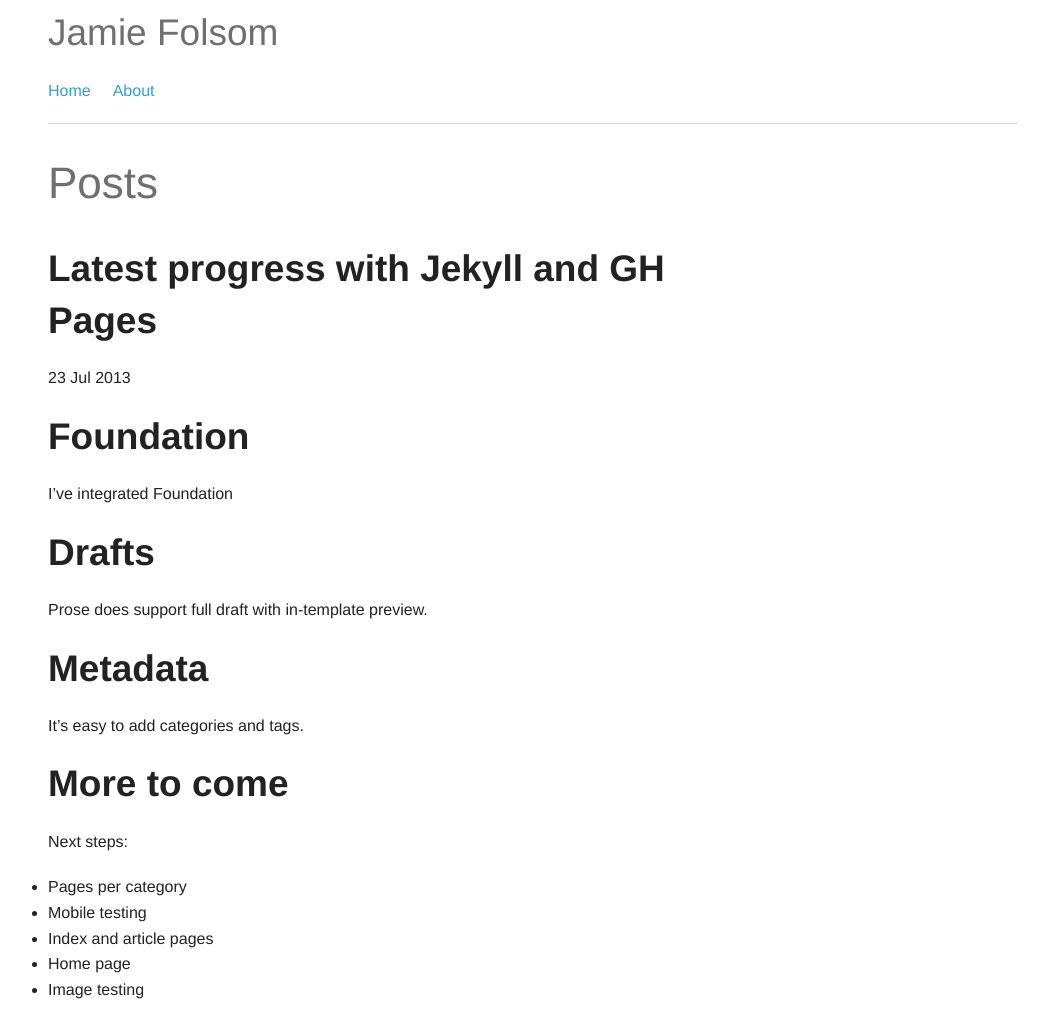
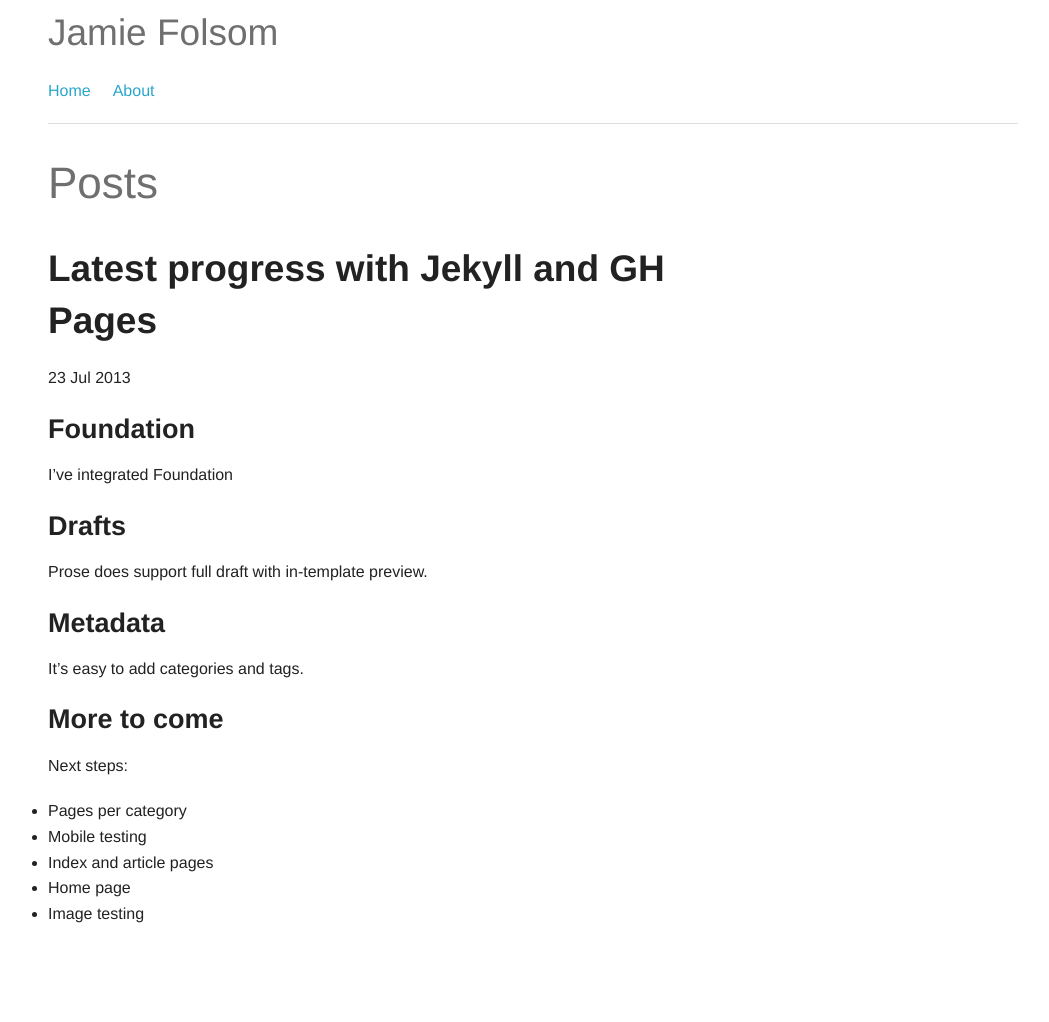
Before and after one commit to edrex/jamiefolsom.github.io, a Jekyll site: the page built from _posts/2013-07-23-latest-progress-with-jekyll-and-gh-pages.md, in a window 1280 px wide. Shown: the whole page, without its empty margins (107-1156 px from the left). Built offline with Jekyll 4.4.1, drawn with Linux system fonts in a browser that asks for light colours; Markdown is read by kramdown in place of the engine named in the settings; after the commit the page ends 946 px from its top, so only the background shows below that.

```diff
--- a/_posts/2013-07-23-latest-progress-with-jekyll-and-gh-pages.md
+++ b/_posts/2013-07-23-latest-progress-with-jekyll-and-gh-pages.md
@@ -5,16 +5,16 @@ title: Latest progress with Jekyll and GH Pages
 layout: post
 ---
 
-## Foundation
+### Foundation
 I've integrated Foundation
 
-## Drafts
+### Drafts
 Prose does support full draft with in-template preview.
 
-## Metadata
+### Metadata
 It's easy to add categories and tags.
 
-## More to come
+### More to come
 Next steps:
 - Pages per category
 - Mobile testing
```
